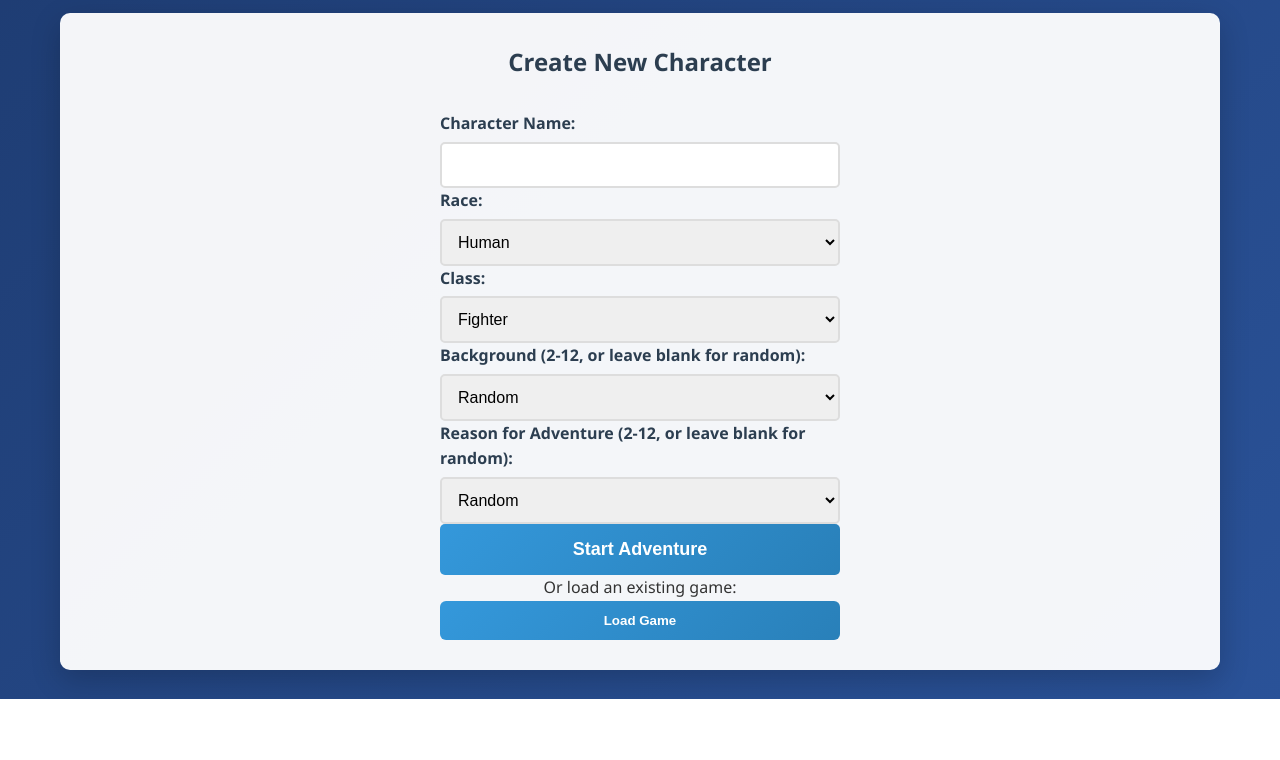
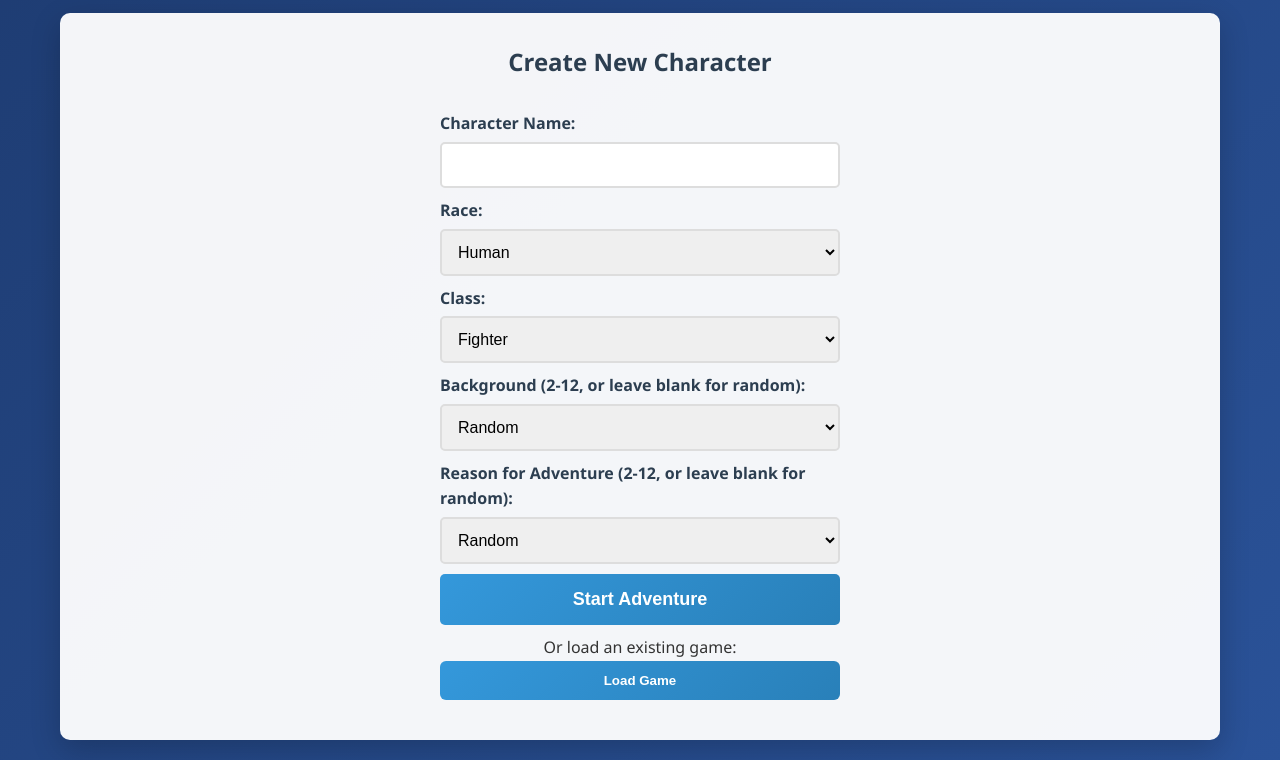
Before and after one commit to faiaz-halim/sw25-solo, a plain HTML site: page web/index.html in a window 1280 px wide. Shown: the part 101-861 px from the top of the page. Before the commit the page ends 800 px from the top, so only its background shows below. Drawn offline with Linux system fonts and the light colour scheme.

Commit message:
damn css

```diff
--- a/web/style.css
+++ b/web/style.css
@@ -63,8 +63,8 @@ header h1 {
 .form-group {
     max-width: 400px;
     margin: 0 auto;
-    margin-top: 0px !important;
-    margin-bottom: 0px !important;
+    margin-top: 10px !important;
+    margin-bottom: 10px !important;
 }
 
 .form-group label {
```
